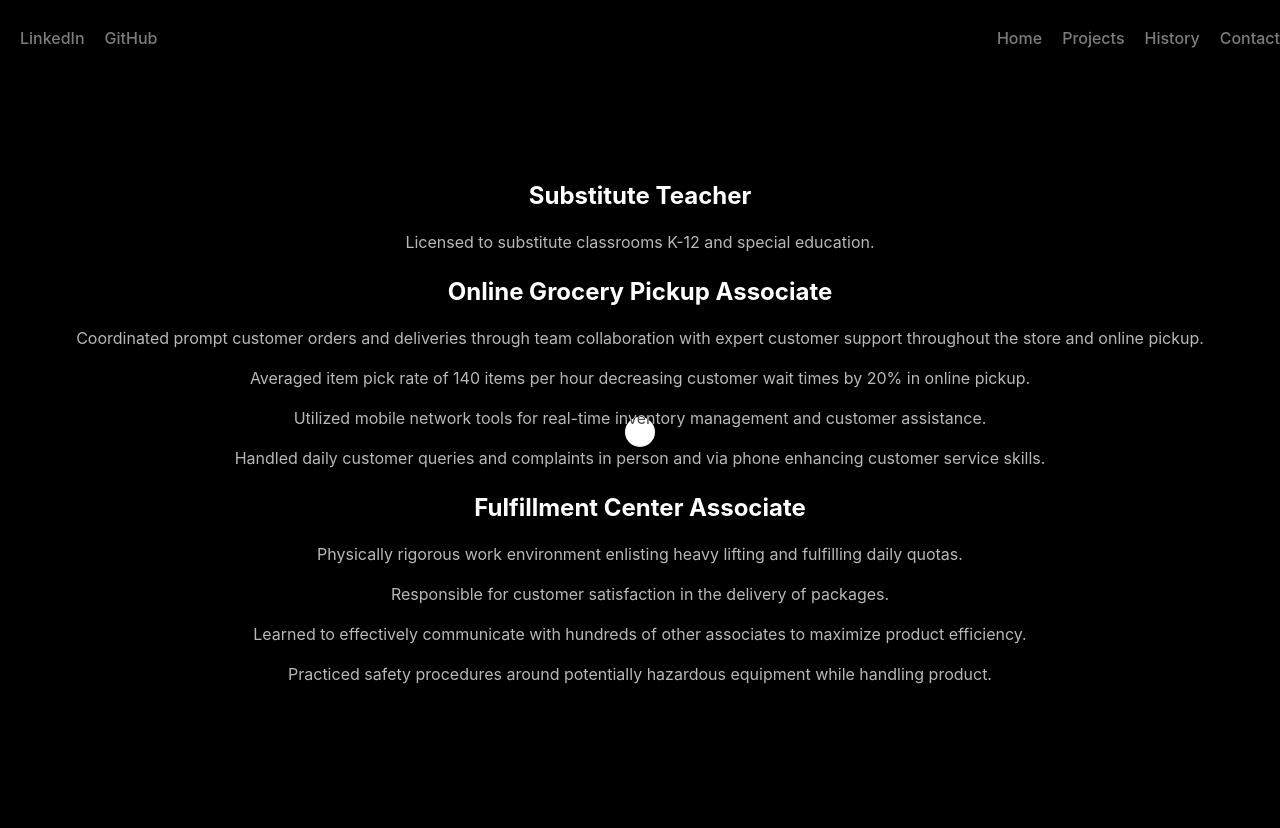
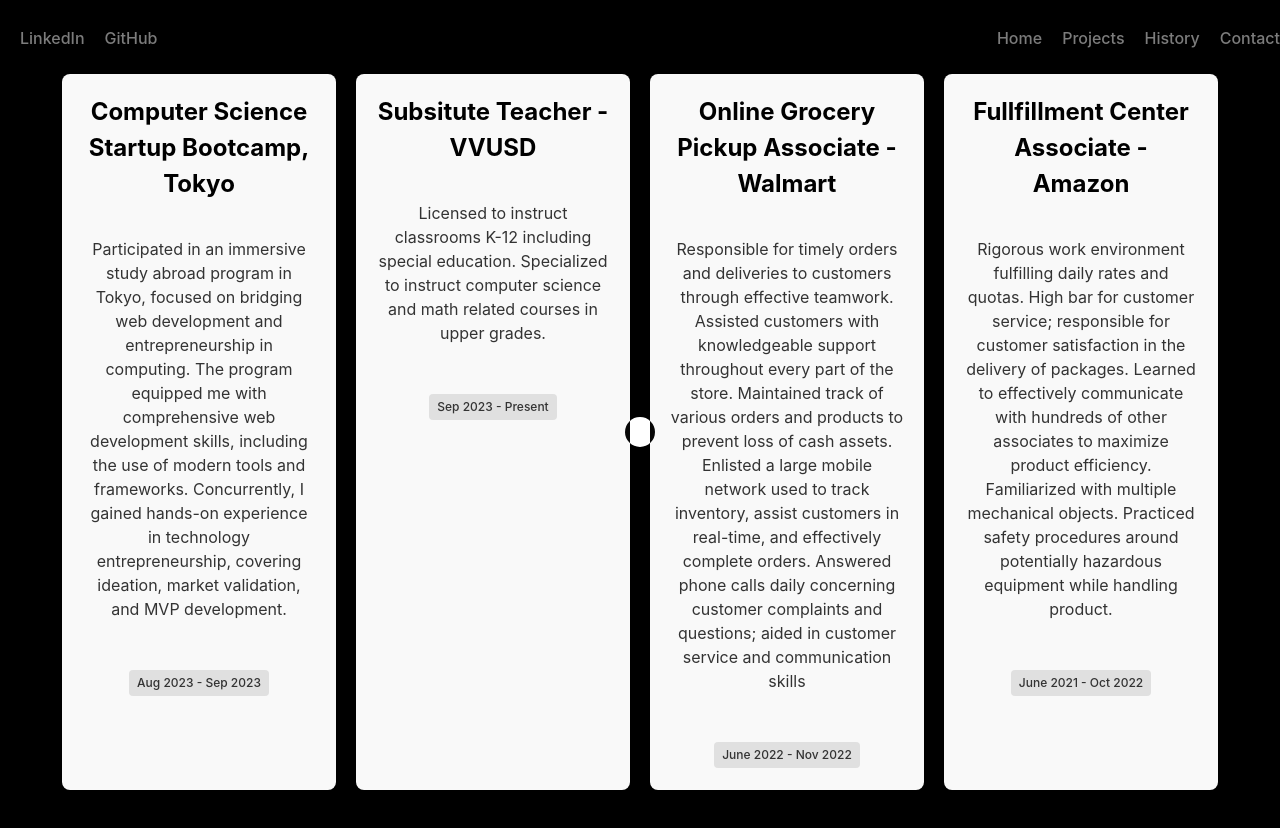
Before and after one commit to jgonz671/Personal-Portolio, a React (Vite) app: page /history in a window 1280 px wide. Shown: the top 828 px of the page. Built offline with nearby package versions, Linux system fonts and the light colour scheme.

Commit message:
styling and animations

```diff
--- a/src/routes/Contact.jsx
+++ b/src/routes/Contact.jsx
@@ -3,6 +3,7 @@
 import '../styles/Contact.css';
 
 function Contact() {
+
   const form = useRef();
 
   const sendEmail = (e) => {
--- a/src/routes/History.jsx
+++ b/src/routes/History.jsx
@@ -1,23 +1,48 @@
-import React from 'react';
+import React, { useEffect, useState }  from 'react';
 import '../styles/History.css';
 
+
 function History() {
+  const [isAnimated, setIsAnimated] = useState(false);
+
+  useEffect(() => {
+    setIsAnimated(true);
+  }, []);
+
+  const histories = [
+    {
+      title: "Computer Science Startup Bootcamp, Tokyo",
+      description: "Participated in an immersive study abroad program in Tokyo, focused on bridging web development and entrepreneurship in computing. The program equipped me with comprehensive web development skills, including the use of modern tools and frameworks. Concurrently, I gained hands-on experience in technology entrepreneurship, covering ideation, market validation, and MVP development.",
+      dates: ["Aug 2023", "Sep 2023"],
+    },
+    {
+      title: "Subsitute Teacher - VVUSD",
+      description: "Licensed to instruct classrooms K-12 including special education. Specialized to instruct computer science and math related courses in upper grades. ",
+      dates: ["Sep 2023", "Present"],
+    },
+    {
+      title: "Online Grocery Pickup Associate - Walmart",
+      description: "Responsible for timely orders and deliveries to customers through effective teamwork. Assisted customers with knowledgeable support throughout every part of the store. Maintained track of various orders and products to prevent loss of cash assets. Enlisted a large mobile network used to track inventory, assist customers in real-time, and effectively complete orders. Answered phone calls daily concerning customer complaints and questions; aided in customer service and communication skills",
+      dates: ["June 2022", "Nov 2022"],
+    },
+    {
+      title: "Fullfillment Center Associate - Amazon",
+      description: "Rigorous work environment fulfilling daily rates and quotas. High bar for customer service; responsible for customer satisfaction in the delivery of packages. Learned to effectively communicate with hundreds of other associates to maximize product efficiency. Familiarized with multiple mechanical objects. Practiced safety procedures around potentially hazardous equipment while handling product.",
+      dates: ["June 2021", "Oct 2022"],
+    },
+  ];
+
   return (
-    <div className="experience-details">
-      <h2>Substitute Teacher</h2>
-      <p>Licensed to substitute classrooms K-12 and special education.</p>
-
-      <h2>Online Grocery Pickup Associate</h2>
-      <p>Coordinated prompt customer orders and deliveries through team collaboration with expert customer support throughout the store and online pickup.</p>
-      <p>Averaged item pick rate of 140 items per hour decreasing customer wait times by 20% in online pickup.</p>
-      <p>Utilized mobile network tools for real-time inventory management and customer assistance.</p>
-      <p>Handled daily customer queries and complaints in person and via phone enhancing customer service skills.</p>
-
-      <h2>Fulfillment Center Associate</h2>
-      <p>Physically rigorous work environment enlisting heavy lifting and fulfilling daily quotas.</p>
-      <p>Responsible for customer satisfaction in the delivery of packages.</p>
-      <p>Learned to effectively communicate with hundreds of other associates to maximize product efficiency.</p>
-      <p>Practiced safety procedures around potentially hazardous equipment while handling product.</p>
+    <div className="history-container">
+      {histories.map((history, index) => (
+        <div key={index} className={`history-card ${isAnimated ? 'run-animation' : ''}`}>
+          <h2>{history.title}</h2>
+          <p>{history.description}</p>
+          <div className="history-dates">
+          <span className="date">{history.dates.join(' - ')}</span>
+          </div>
+        </div>
+      ))}
     </div>
   );
 }
--- a/src/routes/Home.jsx
+++ b/src/routes/Home.jsx
@@ -8,12 +8,17 @@
         <Typewriter
           onInit={(typewriter) => {
             typewriter
-                .typeString("My name is Julian Gonzalez.")
-                .pauseFor(1000)
+              .changeDelay(60)
+              .typeString("Julian Gonzalez.")
+              .pauseFor(250)
+              .typeString("<br>")
+              .pauseFor(250)
+              .typeString("Full Stack Developer.")
               .start()
           }}
         />
   </div>;
+
 }
 
 export default Home;
--- a/src/routes/Project.jsx
+++ b/src/routes/Project.jsx
@@ -1,24 +1,53 @@
-import React from 'react';
+import React, { useEffect, useState }  from 'react';
+import githubMark from '../img/github-mark.png'
 import '../styles/Project.css';
 
 function Project() {
+  const [isAnimated, setIsAnimated] = useState(false);
+
+  useEffect(() => {
+    setIsAnimated(true);
+  }, []);
+
+  const projects = [
+    {
+      title: "Rubbish Radar",
+      description: "Web application designed to display user-located waste disposal (trash can) points on an interactive map.",
+      languages: ["JavaScript", "Vue.js", "Node.js", "CSS", "HTML", "Firebase", "Firebase OAuth"],
+      githubLink: "https://github.com/jgonz671/Rubbish-Radar"
+    },
+    {
+      title: "Labyrinth Looter",
+      description: "Terminal-based RPG game that traverses through a dynamically generated dungeon.",
+      languages: ["C++", "Valgrind", "Google Test", "Valgrind"],
+      githubLink: "https://github.com/jgonz671/Labyrinth-Looter1"
+    },
+    {
+      title: "Home Security System",
+      description: "Home security system designed to alert users of motion detection.",
+      languages: ["C++", "Arduino Uno R3, Arduino IDE"],
+      githubLink: "https://github.com/jgonz671/Home-Security-System"
+    },
+  ];
+
   return (
-    <div className="project-details">
-      <h2>Rubbish Radar</h2>
-      <p>Developed a web-based application leveraging Vue.js framework focused on facilitating user-located waste disposal points displayed on an interactive map.</p>
-      <p>Hosted the application on Google Firebase for scalable cloud computing capabilities.</p>
-      <p>Integrated Google Maps API to render a custom map interface, featuring color-coded markers that distinguish various types of waste disposals.</p>
-      <p>Introduced an upvote/downvote functionality exclusive to authenticated users to ensure data reliability.</p>
-      <p>Implemented user authentication using Firebase OAuth enhancing user personalization and security.</p>
-
-      <h2>Labyrinth Looter</h2>
-      <p>Terminal-based RPG game in C++ that traverses through a dynamically generated simulated dungeon.</p>
-      <p>Utilized Google Test framework to construct comprehensive test suites for each source file.</p>
-      <p>Employed Valgrind to check for memory leaks and undefined memory usage.</p>
-
-      <h2>Home Security System</h2>
-      <p>Designed home security system on Arduino Uno R3 using ultrasonic sensor for motion detection, IR remote control for wireless disarming, and active buzzer for audible alarms.</p>
-      <p>Optimized C++ code in Arduino IDE to utilize Arduino Uno R3 limited memory and processing capabilities.</p>
+    <div className="projects-container">
+      {projects.map((project, index) => (
+        <div key={index} className={`project-card ${isAnimated ? 'run-animation' : ''}`}>
+          <h2>{project.title}</h2>
+          <p>{project.description}</p>
+          <div className="project-languages">
+            {project.languages.map((language, idx) => (
+              <span key={idx} className="language">{language}</span>
+            ))}
+          </div>
+          <div className="github-mark-container">
+          <a href={project.githubLink} target="_blank" rel="noopener noreferrer">
+            <img src={githubMark} alt="GitHub Link" className="github-mark" />
+          </a>
+          </div>
+        </div>
+      ))}
     </div>
   );
 }
--- a/src/routes/Text.jsx
+++ b/src/routes/Text.jsx
@@ -8,8 +8,12 @@
           <Typewriter
             onInit={(typewriter) => {
               typewriter
-                .typeString("My name is Julian Gonzalez.")
-                .pauseFor(1000)
+                .changeDelay(60)
+                .typeString("Julian Gonzalez.")
+                .pauseFor(250)
+                .typeString("<br>")
+                .pauseFor(250)
+                .typeString("Full Stack Developer.")
                 .start()
             }}
           />
--- a/src/styles/History.css
+++ b/src/styles/History.css
@@ -1,14 +1,81 @@
-.experience-details {
-    margin: 20px;
+.history-container {
+  display: flex;
+  flex-wrap: nowrap;
+  justify-content: space-around;
+  padding: 20px;
+  overflow: auto;
+}
+
+.history-card {
+  background-color: #f9f9f9;
+  color: #000;
+  display: flex;
+  flex-direction: column;
+  align-items: center;
+  margin: 10px;
+  padding: 20px;
+  border-radius: 8px;
+  box-shadow: 0 2px 5px rgba(0,0,0,0.1);
+  width: calc(33% - 20px);
+  box-sizing: border-box;
+  transition: transform 0.2s;
+}
+
+.history-card:hover {
+  transform: scale(1.05);
+}
+
+.history-card h2 {
+  margin-top: 0;
+}
+
+.history-card p {
+  color: #333;
+}
+
+.history-dates {
+  display: flex;
+  flex-wrap: wrap;
+  justify-content: center;
+  align-items: center;
+  margin-top: 15px;
+  width: 100%;
+}
+
+.date {
+  display: inline-flex;
+  background-color: #e0e0e0;
+  color: #333;
+  padding: 4px 8px;
+  border-radius: 4px;
+  margin: 2px;
+  font-size: 0.75rem;
+  font-weight: 500;
+}
+
+@media (max-width: 768px) {
+  .history-card {
+    width: calc(50% - 20px);
   }
+}
 
-  .experience-details h2 {
-    color: #ffffff;
-    font-size: 1.5rem;
-    margin-bottom: 10px;
+@media (max-width: 480px) {
+  .history-card {
+    width: 100%;
   }
+}
 
-  .experience-details p {
-    color: #b9b7b7;
-    margin-bottom: 8px;
+@keyframes fadeInUp {
+  from {
+    opacity: 0;
+    transform: translateY(20px);
   }
+  to {
+    opacity: 1;
+    transform: translateY(0);
+  }
+}
+
+.run-animation {
+  animation: fadeInUp 0.5s ease-out forwards;
+}
--- a/src/styles/Home.css
+++ b/src/styles/Home.css
@@ -1,7 +1,7 @@
 .typewriter-container{
   margin-bottom: 2rem;
   align-items: center;
-  font-size: 4rem;
+  font-size: 3.5rem;
   color: #ffffff;
   font-family: monospace;
 }
--- a/src/styles/Project.css
+++ b/src/styles/Project.css
@@ -1,14 +1,98 @@
-.project-details {
-    margin: 20px;
+.projects-container {
+  display: flex;
+  flex-wrap: wrap;
+  justify-content: space-around;
+  padding: 20px;
+}
+
+.github-mark-container {
+  text-align: center;
+  margin-top: auto;
+}
+
+.github-mark {
+  display: block;
+  margin-top: 10px;
+  width: 35px;
+  height: auto;
+  align-self: center;
+  transition: transform 0.3s ease;
+}
+
+.project-card {
+  background-color: #f9f9f9;
+  color: #000;
+  display: flex;
+  flex-direction: column;
+  align-items: center;
+  margin: 10px;
+  padding: 20px;
+  border-radius: 8px;
+  box-shadow: 0 2px 5px rgba(0,0,0,0.1);
+  width: calc(33% - 20px);
+  box-sizing: border-box;
+  transition: transform 0.2s;
+}
+
+.project-card:hover {
+  transform: scale(1.05);
+}
+
+.github-mark:hover {
+  transform: scale(1.2); /* Scales the logo up on hover */
+}
+
+.project-card h2 {
+  margin-top: 0;
+}
+
+.project-card p {
+  color: #333;
+}
+
+.project-languages {
+  display: flex;
+  flex-wrap: wrap;
+  justify-content: center;
+  align-items: center;
+  margin-top: 15px;
+  width: 100%;
+}
+
+.language {
+  display: inline-flex;
+  background-color: #e0e0e0;
+  color: #333;
+  padding: 4px 8px;
+  border-radius: 4px;
+  margin: 2px;
+  font-size: 0.75rem;
+  font-weight: 500;
+}
+
+@media (max-width: 768px) {
+  .project-card {
+    width: calc(50% - 20px);
   }
+}
 
-  .project-details h2 {
-    color: #f8f8f8;
-    font-size: 1.5rem;
-    margin-bottom: 10px;
+@media (max-width: 480px) {
+  .project-card {
+    width: 100%;
   }
+}
 
-  .project-details p {
-    color: #b9b7b7;
-    margin-bottom: 8px;
+@keyframes fadeInUp {
+  from {
+    opacity: 0;
+    transform: translateY(20px);
   }
+  to {
+    opacity: 1;
+    transform: translateY(0);
+  }
+}
+
+.run-animation {
+  animation: fadeInUp 0.5s ease-out forwards;
+}
--- a/src/styles/Text.css
+++ b/src/styles/Text.css
@@ -1,7 +1,7 @@
 .typewriter-container{
     margin-bottom: 2rem;
     align-items: center;
-    font-size: 4rem;
+    font-size: 3.5rem;
     color: #ffffff;
     font-family: monospace;
   }
```
Also changed, not shown: src/img/github-mark.png (added). Lines whose indentation alone changed are shown as unchanged.
